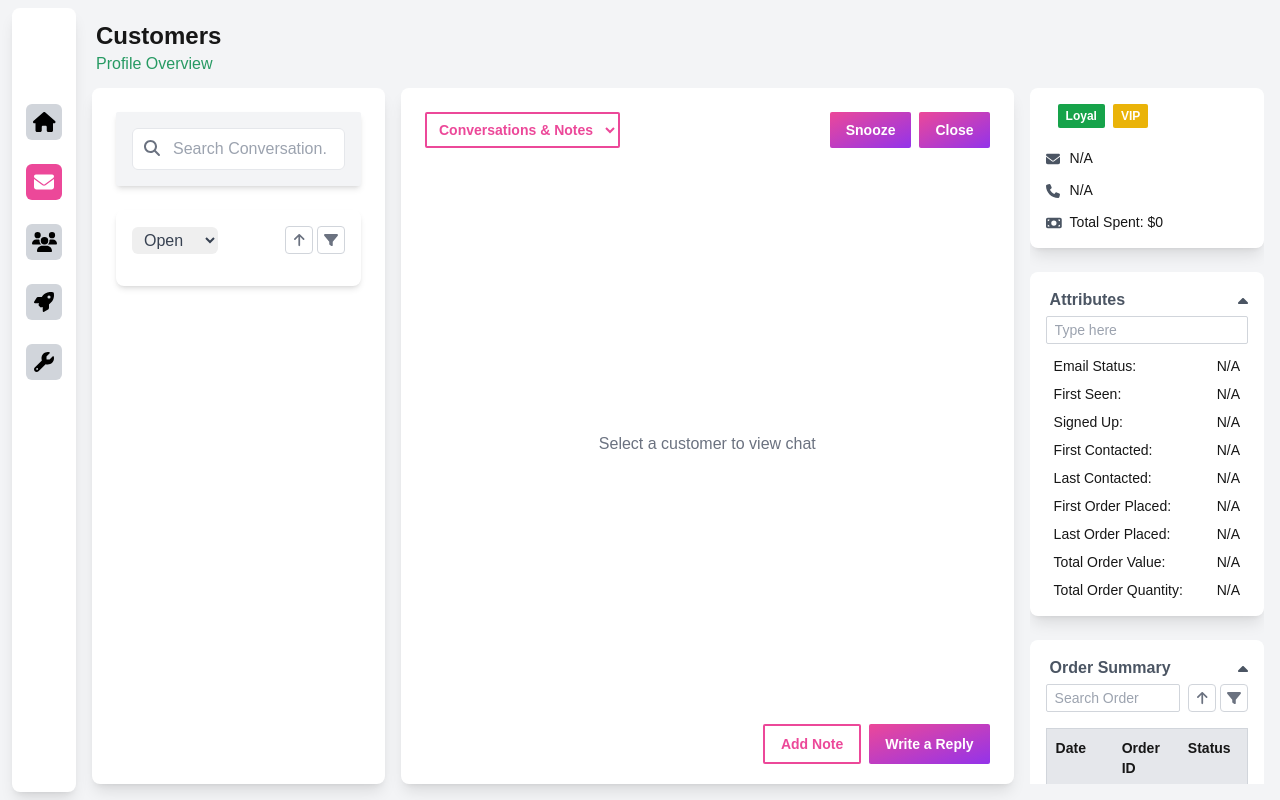
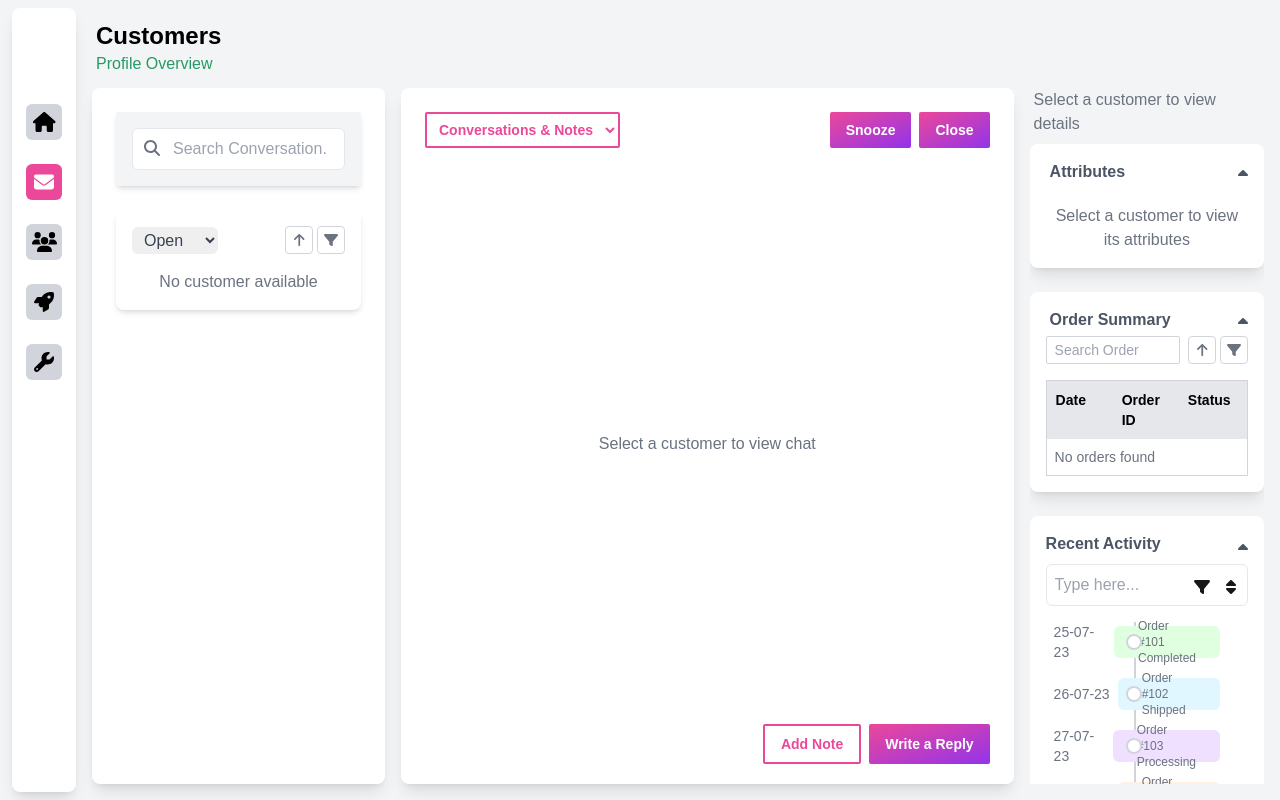
Before and after one commit to Ham619/fav-frontend, a Next.js app: page /inbox in a window 1280 px wide. Built offline with nearby package versions, Linux system fonts and the light colour scheme.

Commit message:
Fix: Show No customer available when data is not received

```diff
--- a/src/app/auth/auth.js
+++ b/src/app/auth/auth.js
@@ -65,8 +65,6 @@ export default function Auth({ query }) {
         }
       }
     }
-
-    router.push('/');
     fetchAndRedirect();
   }, [query, router]);
 
--- a/src/app/inbox/page.js
+++ b/src/app/inbox/page.js
@@ -37,7 +37,7 @@ import {
   saveNote,
   fetchCustomerAttribute,
 } from "../utils/api";
-import {formatDate,formatDate1} from "../utils/dateFormat"
+import { formatDate, formatDate1 } from "../utils/dateFormat";
 
 export default function Inbox() {
   const [customers, setCustomers] = useState([]);
@@ -106,7 +106,8 @@ export default function Inbox() {
       try {
         setLoading(true);
         const result = await fetchCustomers();
-        setCustomers(Array.isArray(result.data) ? result.data : [result.data]);
+        setCustomers(Array.isArray(result.data) ? result.data : []);
+        console.log("customersArray", customers);
       } catch (error) {
         console.error("Error fetching customers:", error);
       } finally {
@@ -127,6 +128,7 @@ export default function Inbox() {
       return customerAttributesArray;
     } catch (error) {
       console.error("Error fetching customer attributes:", error);
+      // setCustomerAttribute({}); // Fallback to empty object if fetch fails
     } finally {
       setLoading(false);
     }
@@ -228,8 +230,6 @@ export default function Inbox() {
     }
   };
 
-
-
   const [isExpanded, setIsExpanded] = useState(true);
 
   const toggleExpand = () => {
@@ -262,7 +262,7 @@ export default function Inbox() {
       {/* Top Bar with Customers and Profile Overview */}
       <div className="flex justify-between items-center p-1 mt-4 ml-4">
         <div>
-          <h1 className="text-2xl font-bold">Customers</h1>
+          <h1 className="text-2xl font-bold text-black">Customers</h1>
           <p className="text-[#279a63] text-base">Profile Overview</p>
         </div>
       </div>
@@ -289,7 +289,7 @@ export default function Inbox() {
           </div>
 
           {/* Dropdown and Icons Section Card */}
-          <div className=" p-4 rounded-lg shadow-md">
+          <div className="p-4 rounded-lg shadow-md">
             <div className="flex items-center justify-between mb-4">
               <select
                 className="text-gray-700 border-gray-400 px-2 py-1 focus:outline-none rounded-md"
@@ -308,11 +308,11 @@ export default function Inbox() {
                 </span>
               </div>
             </div>
-            <div></div>
-            {/* Conditionally render skeleton or customer data */}
+
+            {/* Conditionally render skeleton, customer data, or no-customer message */}
             {loading ? (
               <Skeleton active paragraph={{ rows: 5 }} />
-            ) : (
+            ) : customers.length > 0 ? (
               customers.map((customer, index) => (
                 <div
                   key={index}
@@ -320,25 +320,29 @@ export default function Inbox() {
                   onClick={() => handleCustomerClick(customer)}
                 >
                   <div className="flex items-center">
-                    <div className="w-12 h-12">
+                    <div className="w-12 h-12 text-black">
                       <FontAwesomeIcon icon={faUser} size="lg" />
                     </div>
 
                     <div className="ml-4 mr-2 flex-wrap">
-                      <h2 className="font-semibold">
-                        {customer.FirstName} {customer.LastName}
+                      <h2 className="font-semibold text-black">
+                        {customer?.FirstName} {customer?.LastName}
                       </h2>
                       <p className="text-[0.5rem] text-gray-500 mb-1 text-wr">
-                        {customer.EmailId}
+                        {customer?.EmailId}
                       </p>
                       <p className="text-[0.65rem] text-gray-500">
-                        {customer.FirstName} is a long-time customer with a
+                        {customer?.FirstName} is a long-time customer with a
                         history of high-value purchases.
                       </p>
                     </div>
                   </div>
                 </div>
               ))
+            ) : (
+              <div className="text-gray-500 text-center mt-4">
+                No customer available
+              </div>
             )}
           </div>
         </div>
@@ -419,7 +423,7 @@ export default function Inbox() {
                 </label>
                 <input
                   type="text"
-                  className="w-full border border-gray-300 p-2 rounded"
+                  className="w-full border border-gray-300 p-2 rounded text-black"
                   value={subject}
                   onChange={(e) => setSubject(e.target.value)}
                 />
@@ -430,7 +434,7 @@ export default function Inbox() {
                 </label>
                 <div
                   contentEditable
-                  className="w-full border border-gray-300 p-2 rounded min-h-[100px]"
+                  className="w-full border border-gray-300 p-2 rounded min-h-[100px] text-black"
                   placeholder="Write Email Here..."
                   ref={editorRef}
                   onInput={(e) => setBody(e.currentTarget.textContent)}
@@ -441,7 +445,7 @@ export default function Inbox() {
                   {/* Bold Button */}
                   <button
                     className={`p-2 rounded ${
-                      isBoldActive ? "bg-gray-300" : ""
+                      isBoldActive ? "bg-gray-300" : "text-black"
                     }`}
                     onClick={() => toggleFormatting("bold")}
                   >
@@ -450,7 +454,7 @@ export default function Inbox() {
                   {/* Italic Button */}
                   <button
                     className={`p-2 rounded ${
-                      isItalicActive ? "bg-gray-300" : ""
+                      isItalicActive ? "bg-gray-300" : "text-black"
                     }`}
                     onClick={() => toggleFormatting("italic")}
                   >
@@ -459,7 +463,7 @@ export default function Inbox() {
                   {/* Underline Button */}
                   <button
                     className={`p-2 rounded ${
-                      isUnderlineActive ? "bg-gray-300" : ""
+                      isUnderlineActive ? "bg-gray-300" : "text-black"
                     }`}
                     onClick={() => toggleFormatting("underline")}
                   >
@@ -468,7 +472,7 @@ export default function Inbox() {
                   {/* Strikethrough Button */}
                   <button
                     className={`p-2 rounded ${
-                      isStrikethroughActive ? "bg-gray-300" : ""
+                      isStrikethroughActive ? "bg-gray-300" : "text-black"
                     }`}
                     onClick={() => toggleFormatting("strikeThrough")}
                   >
@@ -476,7 +480,7 @@ export default function Inbox() {
                   </button>
                   {/* Link Button */}
                   <button
-                    className="p-2 rounded text-gray-500"
+                    className="p-2 rounded text-black"
                     onClick={() => insertLink()}
                   >
                     <FontAwesomeIcon icon={faLink} size="md" />
@@ -505,13 +509,13 @@ export default function Inbox() {
               <input
                 type="text"
                 placeholder="Write Title..."
-                className="w-full px-3 py-2 mb-2 bg-nextSilver border-none outline-none"
+                className="w-full px-3 py-2 mb-2 bg-nextSilver border-none outline-none text-black"
                 value={noteTitle} // Use the new title state
                 onChange={(e) => setNoteTitle(e.target.value)}
               />
               <div
                 contentEditable
-                className="w-full px-3 py-1 h-32 bg-customYellow border-none outline-none"
+                className="w-full px-3 py-1 h-32 bg-customYellow border-none outline-none text-black"
                 placeholder="Type Something Here..."
                 onInput={(e) => setNote(e.currentTarget.innerText)}
               ></div>
@@ -584,12 +588,12 @@ export default function Inbox() {
         <div className="w-1/5 overflow-scroll h-[87vh]">
           {" "}
           {/* Ensure full height for scrolling */}
-          {customerAttribute ? (
+          {selectedCustomer ? (
             <div className="mb-6 p-4 rounded-lg shadow-lg bg-white sticky top-0 z-10">
               {/* Display selected customer details */}
               <div className="flex justify-start items-center mb-4">
                 <h2 className="text-blue-600 text-lg font-bold">
-                  {customerAttribute.FirstName} {selectedCustomer?.LastName}
+                  {customerAttribute?.FirstName} {selectedCustomer?.LastName}
                 </h2>
 
                 <div className="flex space-x-2 ml-3">
@@ -607,8 +611,8 @@ export default function Inbox() {
                   <span className="w-4 h-4 mr-2 text-gray-600">
                     <FontAwesomeIcon icon={faEnvelope} size="sm" />
                   </span>
-                  <p className="text-sm pt-1">
-                    {customerAttribute.EmailId || "N/A"}
+                  <p className="text-sm pt-1 text-black">
+                    {customerAttribute?.EmailId || "N/A"}
                   </p>
                 </div>
 
@@ -616,8 +620,8 @@ export default function Inbox() {
                   <span className="w-4 h-4 mr-2 text-gray-600">
                     <FontAwesomeIcon icon={faPhone} size="sm" />
                   </span>
-                  <p className="text-sm pt-1">
-                    {customerAttribute.Phone || "N/A"}
+                  <p className="text-sm pt-1 text-black">
+                    {customerAttribute?.Phone || "N/A"}
                   </p>
                 </div>
 
@@ -625,14 +629,16 @@ export default function Inbox() {
                   <span className="w-4 h-4 mr-2 text-gray-600">
                     <FontAwesomeIcon icon={faMoneyBill} size="sm" />
                   </span>
-                  <p className="text-sm pt-1">
-                    Total Spent: ${customerAttribute.TotalOrderValue || "0"}
+                  <p className="text-sm pt-1 text-black">
+                    Total Spent: ${customerAttribute?.TotalOrderValue || "0"}
                   </p>
                 </div>
               </div>
             </div>
           ) : (
-            <p className="text-gray-500">Select a customer to view details</p>
+            <p className="text-gray-500 mb-2 ml-1">
+              Select a customer to view details
+            </p>
           )}
           {/* Middle Card: Attributes */}
           <div className="mb-6 p-4 rounded-lg shadow-lg bg-white">
@@ -647,14 +653,21 @@ export default function Inbox() {
 
             {isExpanded && (
               <>
+                {Object.keys(customerAttribute || {}).length === 0 ? (
+                  // Show this message when no customer is selected
+                  <p className="text-gray-500 text-center mt-4">
+                    Select a customer to view its attributes
+                  </p>
+                ) : (
+                  <>
                     {/* Search Box */}
                     <input
                       type="text"
                       placeholder="Type here"
-                  className="w-full h-7 p-2 mb-3 text-sm border rounded-sm border-gray-300 focus:outline-none"
+                      className="w-full h-7 p-2 mb-3 text-sm border rounded-sm border-gray-300 focus:outline-none text-black"
                     />
                     {/* Attributes List */}
-                <div className="space-y-2 text-sm pl-2 pr-2 text-left">
+                    <div className="space-y-2 text-sm pl-2 pr-2 text-left text-black">
                       <div className="flex justify-between">
                         <p>Email Status:</p>
                         <p>{customerAttribute.EmailStatus || "N/A"}</p>
@@ -663,7 +676,7 @@ export default function Inbox() {
                         <p>First Seen:</p>
                         <p>
                           {customerAttribute.FirstSeenDate
-                        ? formatDate1(customerAttribute.FirstSeenDate)
+                            ? formatDate1(customerAttribute?.FirstSeenDate)
                             : "N/A"}
                         </p>
                       </div>
@@ -674,44 +687,46 @@ export default function Inbox() {
                       <div className="flex justify-between">
                         <p>First Contacted:</p>
                         <p>
-                      {customerAttribute.FirstContacted
-                        ? formatDate(customerAttribute.FirstContacted)
+                          {customerAttribute?.FirstContacted
+                            ? formatDate(customerAttribute?.FirstContacted)
                             : "N/A"}
                         </p>
                       </div>
                       <div className="flex justify-between">
                         <p>Last Contacted:</p>
                         <p>
-                      {customerAttribute.LastContacted
-                        ? formatDate(customerAttribute.LastContacted)
+                          {customerAttribute?.LastContacted
+                            ? formatDate(customerAttribute?.LastContacted)
                             : "N/A"}
                         </p>
                       </div>
                       <div className="flex justify-between">
                         <p>First Order Placed:</p>
                         <p>
-                      {customerAttribute.FirstOrderPlaced
-                        ? formatDate1(customerAttribute.FirstOrderPlaced)
+                          {customerAttribute?.FirstOrderPlaced
+                            ? formatDate1(customerAttribute?.FirstOrderPlaced)
                             : "N/A"}
                         </p>
                       </div>
                       <div className="flex justify-between">
                         <p>Last Order Placed:</p>
                         <p>
-                      {customerAttribute.LastOrderPlaced
-                        ? formatDate1(customerAttribute.LastOrderPlaced)
+                          {customerAttribute?.LastOrderPlaced
+                            ? formatDate1(customerAttribute?.LastOrderPlaced)
                             : "N/A"}
                         </p>
                       </div>
                       <div className="flex justify-between">
                         <p>Total Order Value:</p>
-                    <p>{customerAttribute.TotalOrderValue || "N/A"}</p>
+                        <p>{customerAttribute?.TotalOrderValue || "N/A"}</p>
                       </div>
                       <div className="flex justify-between">
                         <p>Total Order Quantity:</p>
-                    <p>{customerAttribute.TotalOrderQuantity || "N/A"}</p>
+                        <p>{customerAttribute?.TotalOrderQuantity || "N/A"}</p>
                       </div>
                     </div>
+                  </>
+                )}
               </>
             )}
           </div>
@@ -735,7 +750,7 @@ export default function Inbox() {
                   <input
                     type="text"
                     placeholder="Search Order"
-                    className="w-full p-2 mb-4 text-sm border rounded-sm border-gray-300 h-7 focus:outline-none"
+                    className="w-full p-2 mb-4 text-sm border rounded-sm border-gray-300 h-7 focus:outline-none text-black"
                   />
                   <div className="flex items-center space-x-1 ml-2">
                     <span className="flex p-[0.4rem] items-center justify-center w-7 h-7 text-gray-500 bg-white border border-gray-300 rounded">
@@ -747,7 +762,7 @@ export default function Inbox() {
                   </div>
                 </div>
                 {/* Table-like Structure */}
-                <div className="text-sm border border-gray-300">
+                <div className="text-sm border border-gray-300 text-black">
                   {/* Header Row */}
                   <div className="grid grid-cols-3 gap-4 font-semibold bg-gray-200 p-2 border">
                     <p>Date</p>
@@ -803,7 +818,7 @@ export default function Inbox() {
                   <input
                     type="text"
                     placeholder="Type here..."
-                    className="w-full p-2 border rounded-md"
+                    className="w-full p-2 border rounded-md text-black"
                   />
                   <div className="absolute right-2 top-2 flex space-x-2">
                     <button className="p-1">
@@ -881,7 +896,9 @@ export default function Inbox() {
           {/* Recent Conversations Card */}
           <div className="max-w-sm mx-auto mt-10 p-4 bg-white rounded-lg shadow-md">
             <div className="flex items-center justify-between">
-              <h2 className="font-bold text-gray-600 mb-2">Recent Conversations</h2>
+              <h2 className="font-bold text-gray-600 mb-2">
+                Recent Conversations
+              </h2>
               <FontAwesomeIcon
                 icon={isConversationsExpanded ? faCaretUp : faCaretDown}
                 className="cursor-pointer text-gray-600"
@@ -895,7 +912,7 @@ export default function Inbox() {
                   <input
                     type="text"
                     placeholder="Type here..."
-                    className="w-full p-2 border rounded-md"
+                    className="w-full p-2 border rounded-md text-black"
                   />
                   <div className="absolute right-2 top-2 flex space-x-2">
                     <button className="p-1">
@@ -950,7 +967,7 @@ export default function Inbox() {
                     },
                   ].map((conversation, index) => (
                     <div key={index} className="p-2 bg-gray-100 rounded">
-                      <div className="font-semibold">{conversation.name}</div>
+                      <div className="font-semibold text-black">{conversation.name}</div>
                       <div className="text-sm text-gray-600">
                         {conversation.message}
                       </div>
```
Also changed, not shown: src/app/inbox/ChatWindow.js (+7 -7 lines). Lines whose indentation alone changed are shown as unchanged.
